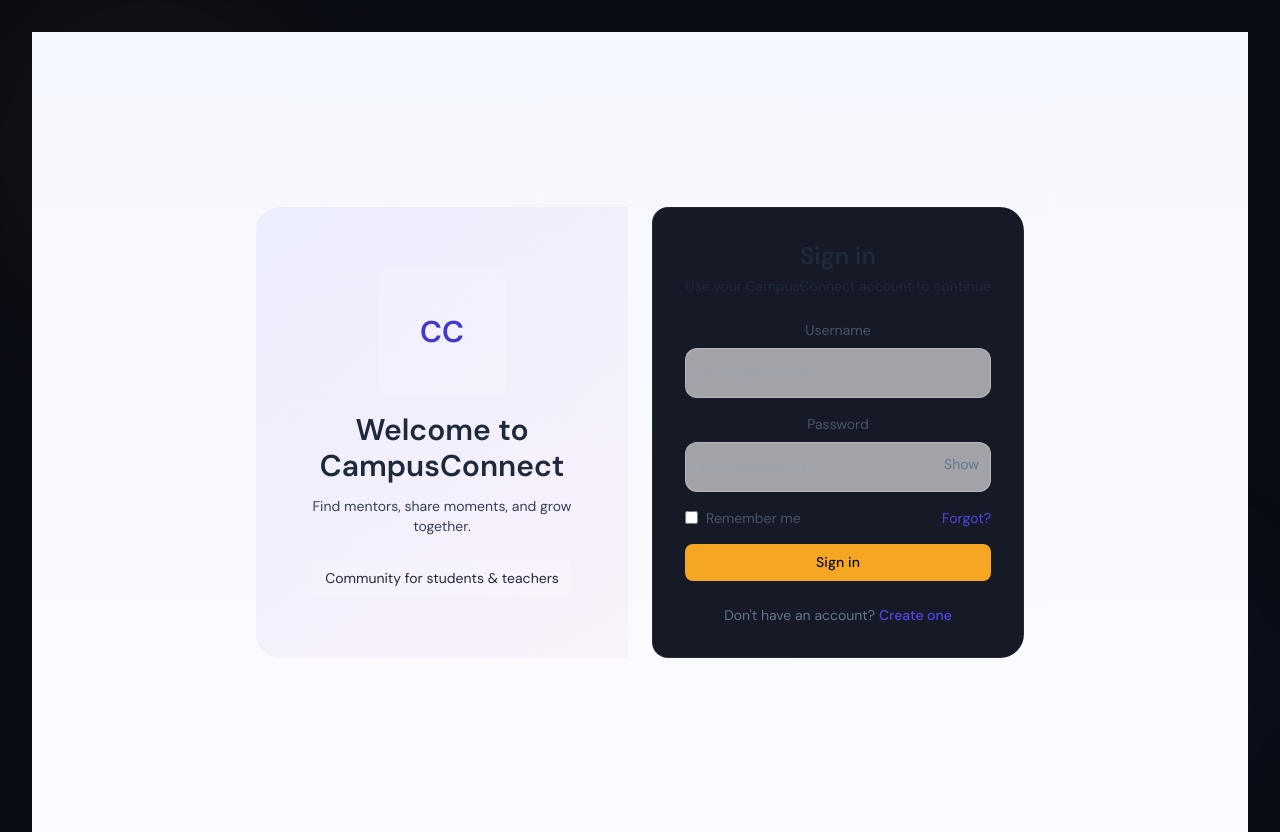
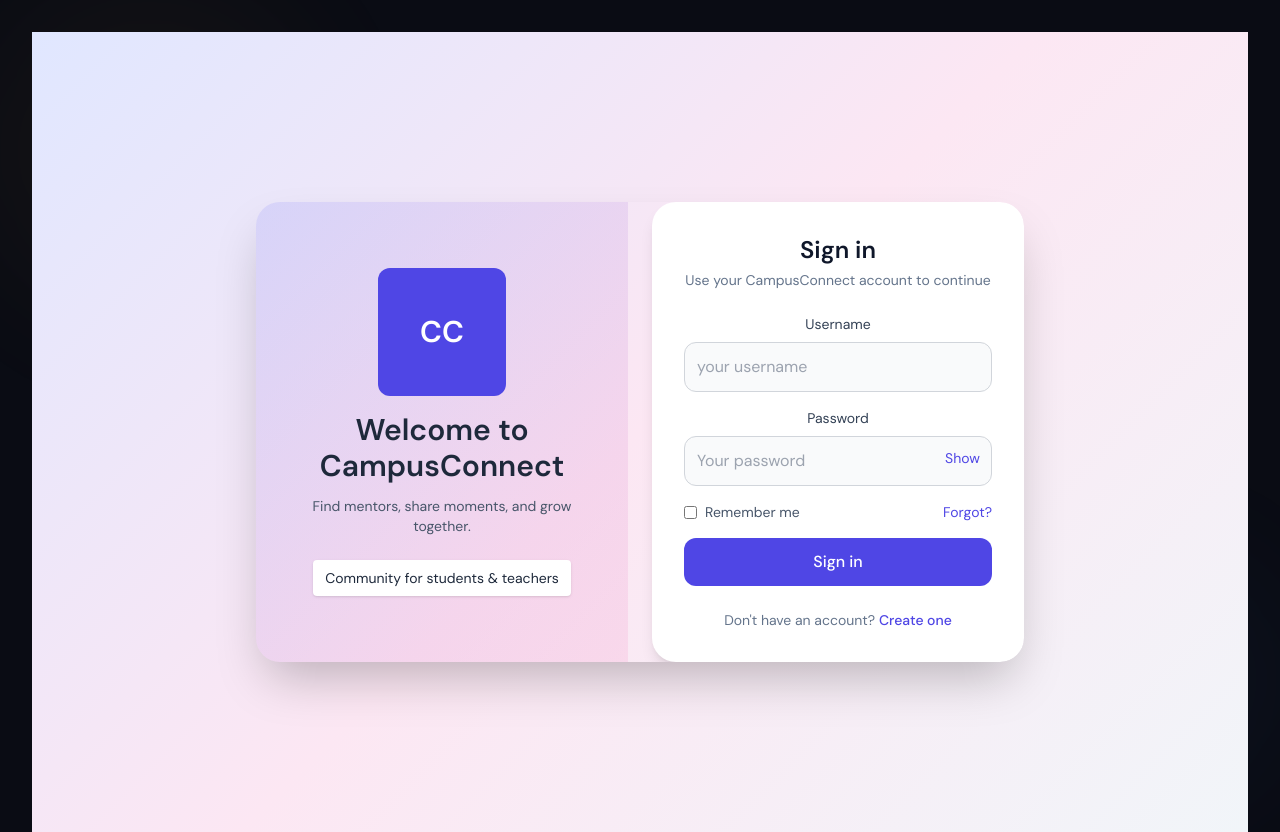
Before and after one commit to N6si/Campus-Qonnect-, a React (Vite) app in the folder frontend/campusconnect-frontend/: page /login in a window 1280 px wide. Built offline with nearby package versions, Linux system fonts and the light colour scheme; no server answers.

Commit message:
Refactor Login component for improved UI and UX
Updated the Login component's layout and styles for better user experience. Improved error handling and form input styles.

```diff
--- a/frontend/campusconnect-frontend/src/pages/Auth/Login.jsx
+++ b/frontend/campusconnect-frontend/src/pages/Auth/Login.jsx
@@ -20,8 +20,7 @@ export default function Login() {
 
     setLoading(true);
     try {
-      await login(form); // handled in AuthContext
-      // Navigate to dashboard (App will render role-specific view)
+      await login(form);
       navigate("/dashboard", { replace: true });
     } catch (err) {
       console.error("Login Error:", err);
@@ -32,65 +31,124 @@ export default function Login() {
   };
 
   return (
-    <div className="min-h-screen flex items-center justify-center p-6 relative overflow-hidden" style={{ background: 'linear-gradient(180deg, rgba(246,248,255,1) 0%, rgba(251,250,255,1) 100%)' }}>
-      <div className="max-w-3xl w-full grid grid-cols-1 md:grid-cols-2 rounded-3xl overflow-hidden z-10 gap-6">
-        {/* Illustration / left */}
-        <div className="hidden md:flex flex-col items-center justify-center p-10" style={{ background: 'linear-gradient(135deg, rgba(99,102,241,0.08), rgba(244,114,182,0.06))' }}>
-          <div className="w-32 h-32 rounded-xl bg-white/10 flex items-center justify-center text-3xl font-bold text-indigo-700 mb-4">CC</div>
-          <h2 className="text-3xl font-extrabold">Welcome to CampusConnect</h2>
-          <p className="mt-3 text-sm text-slate-700">Find mentors, share moments, and grow together.</p>
-          <div className="mt-6 text-sm bg-white/10 px-3 py-2 rounded">Community for students & teachers</div>
+    <div
+      className="min-h-screen flex items-center justify-center p-6 relative overflow-hidden"
+      style={{
+        background:
+          "linear-gradient(135deg, #e0e7ff 0%, #fce7f3 50%, #f1f5f9 100%)",
+      }}
+    >
+      <div className="max-w-3xl w-full grid grid-cols-1 md:grid-cols-2 rounded-3xl overflow-hidden z-10 gap-6 shadow-2xl">
+
+        {/* Left Side */}
+        <div
+          className="hidden md:flex flex-col items-center justify-center p-10"
+          style={{
+            background:
+              "linear-gradient(135deg, rgba(99,102,241,0.15), rgba(244,114,182,0.15))",
+          }}
+        >
+          <div className="w-32 h-32 rounded-xl bg-indigo-600 flex items-center justify-center text-3xl font-bold text-white mb-4">
+            CC
+          </div>
+          <h2 className="text-3xl font-extrabold text-slate-800">
+            Welcome to CampusConnect
+          </h2>
+          <p className="mt-3 text-sm text-slate-600 text-center">
+            Find mentors, share moments, and grow together.
+          </p>
+          <div className="mt-6 text-sm bg-white px-3 py-2 rounded shadow">
+            Community for students & teachers
+          </div>
         </div>
 
         {/* Form */}
-        <div className="card p-8 flex flex-col justify-center">
-          <h3 className="text-2xl font-bold mb-1 text-slate-800">Sign in</h3>
-          <p className="text-sm muted mb-6">Use your CampusConnect account to continue</p>
+        <div className="bg-white p-8 flex flex-col justify-center rounded-3xl shadow-lg">
+          <h3 className="text-2xl font-bold mb-1 text-slate-900">
+            Sign in
+          </h3>
+          <p className="text-sm text-slate-500 mb-6">
+            Use your CampusConnect account to continue
+          </p>
 
           <form onSubmit={submit} className="space-y-4">
-            {error && <div className="text-sm text-rose-600 bg-rose-50 p-2 rounded">{error}</div>}
+            {error && (
+              <div className="text-sm text-rose-600 bg-rose-100 p-2 rounded">
+                {error}
+              </div>
+            )}
 
+            {/* Username */}
             <div>
-              <label className="block text-sm text-slate-600 mb-2">Username</label>
+              <label className="block text-sm text-slate-700 mb-2">
+                Username
+              </label>
               <input
                 name="username"
                 value={form.username}
-                onChange={(e) => setForm({ ...form, username: e.target.value })}
-                className="w-full border border-white/20 rounded-xl p-3 bg-white/60"
+                onChange={(e) =>
+                  setForm({ ...form, username: e.target.value })
+                }
+                className="w-full border border-gray-300 rounded-xl p-3 bg-gray-50 focus:outline-none focus:ring-2 focus:ring-indigo-400"
                 placeholder="your username"
                 type="text"
                 required
               />
             </div>
 
+            {/* Password */}
             <div>
-              <label className="block text-sm text-slate-600 mb-2">Password</label>
+              <label className="block text-sm text-slate-700 mb-2">
+                Password
+              </label>
               <div className="relative">
                 <input
                   name="password"
                   value={form.password}
-                  onChange={(e) => setForm({ ...form, password: e.target.value })}
+                  onChange={(e) =>
+                    setForm({ ...form, password: e.target.value })
+                  }
                   type={showPw ? "text" : "password"}
-                  className="w-full border border-white/20 rounded-xl p-3 pr-12 bg-white/60"
+                  className="w-full border border-gray-300 rounded-xl p-3 pr-12 bg-gray-50 focus:outline-none focus:ring-2 focus:ring-indigo-400"
                   placeholder="Your password"
                   required
                 />
-                <button type="button" onClick={()=>setShowPw(s=>!s)} className="absolute right-3 top-3 text-sm text-slate-500">{showPw ? 'Hide' : 'Show'}</button>
+                <button
+                  type="button"
+                  onClick={() => setShowPw((s) => !s)}
+                  className="absolute right-3 top-3 text-sm text-indigo-600"
+                >
+                  {showPw ? "Hide" : "Show"}
+                </button>
               </div>
             </div>
 
+            {/* Options */}
             <div className="flex items-center justify-between text-sm">
-              <label className="flex items-center gap-2 text-slate-600"><input type="checkbox" className="form-checkbox"/> Remember me</label>
-              <Link to="#" className="text-indigo-600">Forgot?</Link>
+              <label className="flex items-center gap-2 text-slate-600">
+                <input type="checkbox" className="form-checkbox" />
+                Remember me
+              </label>
+              <Link to="#" className="text-indigo-600">
+                Forgot?
+              </Link>
             </div>
 
-            <button type="submit" className="w-full btn-primary" disabled={loading}>
-              {loading ? 'Signing in...' : 'Sign in'}
+            {/* Button */}
+            <button
+              type="submit"
+              className="w-full bg-indigo-600 text-white py-3 rounded-xl font-medium hover:bg-indigo-700 transition"
+              disabled={loading}
+            >
+              {loading ? "Signing in..." : "Sign in"}
             </button>
           </form>
 
           <div className="text-sm text-slate-500 mt-6 text-center">
-            Don't have an account? <Link to="/signup" className="text-indigo-600 font-medium">Create one</Link>
+            Don't have an account?{" "}
+            <Link to="/signup" className="text-indigo-600 font-medium">
+              Create one
+            </Link>
           </div>
         </div>
       </div>
```
